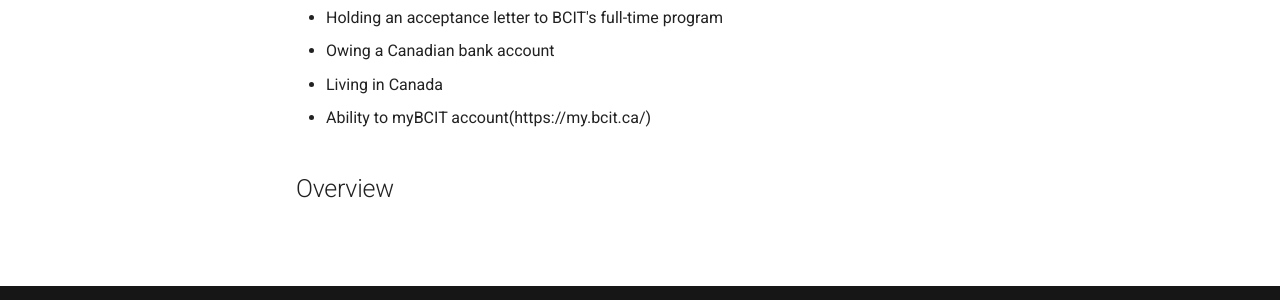
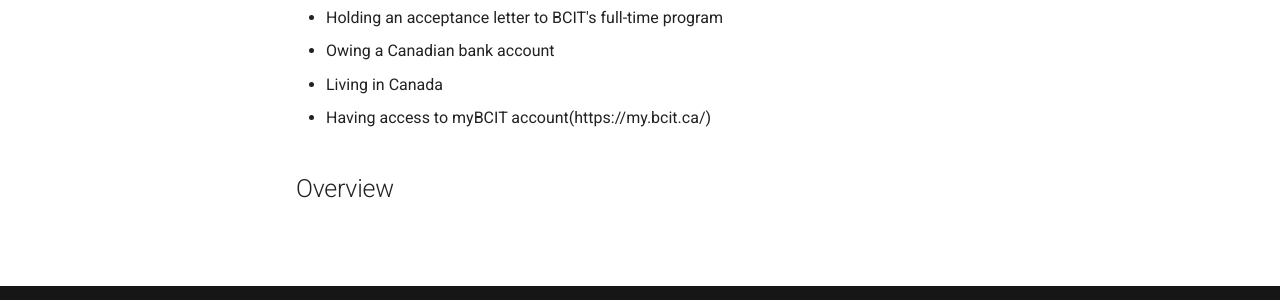
Before and after one commit to TatsunoriMarumo/myBCIT-Guide, an MkDocs documentation site: the page built from docs/index.md, in a window 1280 px wide. Shown: the part 549-849 px from the top of the page. Built offline with MkDocs 1.6.1 and Material for MkDocs 9.7.7, drawn with Linux system fonts in a browser that asks for light colours.

Commit message:
Fix grammar mistake

```diff
--- a/docs/index.md
+++ b/docs/index.md
@@ -15,6 +15,6 @@ This documentation is targeted towards the following users:
 - Holding an acceptance letter to BCIT's full-time program
 - Owing a Canadian bank account
 - Living in Canada
-- Ability to myBCIT account(https://my.bcit.ca/)
+- Having access to myBCIT account(https://my.bcit.ca/)
 
 ## Overview
```
